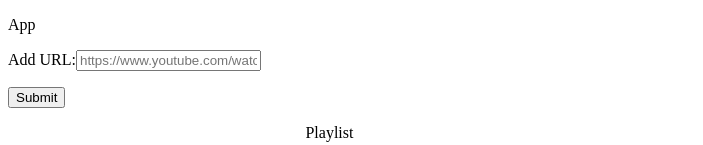
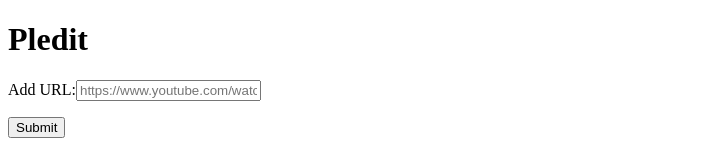
Before and after one commit to sinoroc/pledit, a React (Create React App) app: page / in a window 1280 px wide. Shown: the top 145 px of the page, without its empty margins (0-703 px from the left). Built offline with nearby package versions, Linux system fonts and the light colour scheme.

Commit message:
Fix title

```diff
--- a/src/App.jsx
+++ b/src/App.jsx
@@ -220,7 +220,7 @@ function App() {
 
   return (
     <>
-    <p>App</p>
+    <h1>Pledit</h1>
     <AddInput dispatch={dispatch} />
     <PlaylistTable list={list} dispatch={dispatch} />
     <Yt.PlaylistEmbed list={list} dispatch={dispatch} />
```
Also changed, not shown: 1 other file (tests, documents, lock files or other folders).
